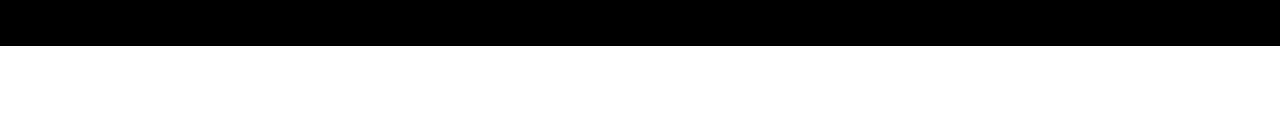
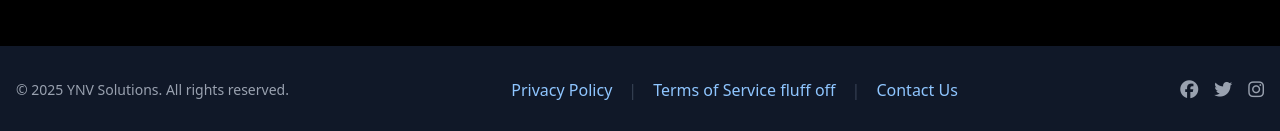
Before and after one commit to YNVSolutions/SwiftCause_Web, a Next.js app: page / in a window 1280 px wide. Shown: the part 2253-2384 px from the top of the page. Before the commit the page ends 2299 px from the top, so only its background shows below. Built offline with nearby package versions, Linux system fonts and the light colour scheme.

Commit message:
Added the footer to the main

```diff
--- a/app/page.tsx
+++ b/app/page.tsx
@@ -3,6 +3,7 @@ import NavBar from "./Components/Others/NavBar";
 import Main from "./Components/Others/Main";
 import Features from "./Components/Others/Features";
 import About from "./Components/Others/About";
+import Footer from "./Components/Others/Footer";
 
 const Page = () => {
   return (
@@ -11,6 +12,7 @@ const Page = () => {
       <Main />
       <About/>
       <Features />
+      <Footer/>
     </div>
   );
 };
```
